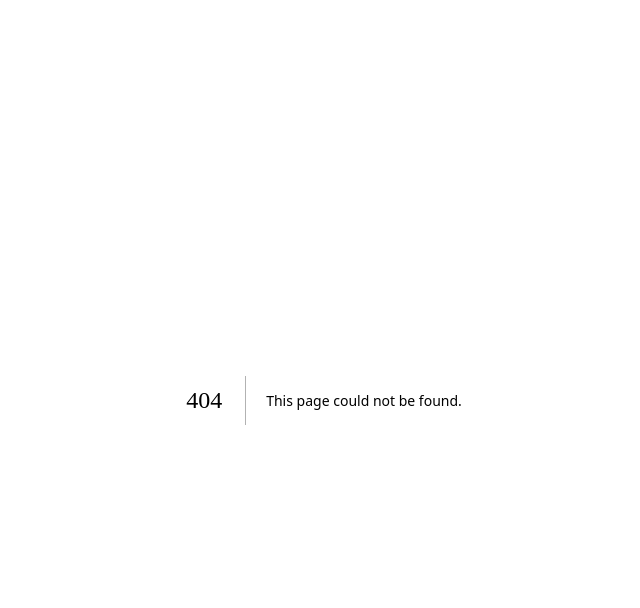
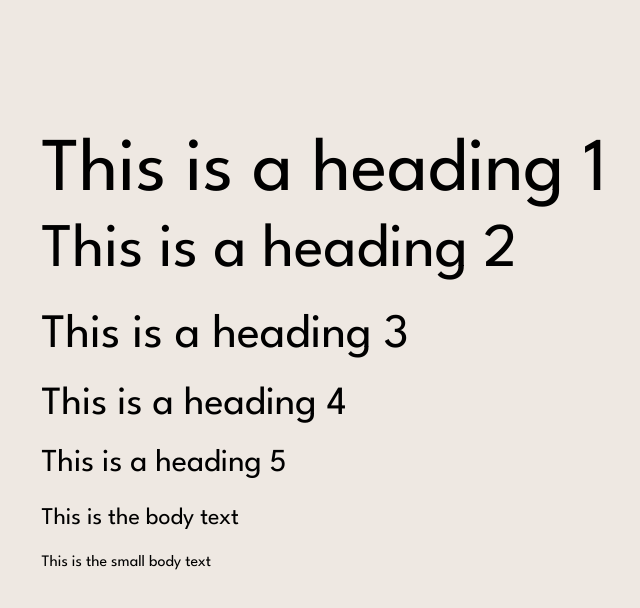
Before and after one commit to JordiSuijkerbuijk/project-liana, a Next.js app: page /typography in a window 1280 px wide. Before the commit this address had no page. Shown: the top 608 px of the page, without its empty margins (316-956 px from the left). Built offline with nearby package versions, Linux system fonts and the light colour scheme.

Commit message:
Added Legue spartan typography

```diff
--- a/app/globals.css
+++ b/app/globals.css
@@ -2,16 +2,49 @@
 @tailwind components;
 @tailwind utilities;
 
-@font-face {
-  font-family: 'ppmori-regular';
-  src: url('../public/fonts/ppmori-regular.woff2') format('woff2'),
-    url('../public/fonts/ppmori-regular.woff') format('woff');
-  font-weight: normal;
-  font-style: normal;
+:root {
+  --background-color: #eee8e2;
+
+  --heading-1: 3rem;
+  --heading-1-line-height: 3.5rem;
+  --heading-2: 2.5rem;
+  --heading-2-line-height: 1.3;
+  --heading-3: 2rem;
+  --heading-3-line-height: 1.3;
+  --heading-4: 1.5rem;
+  --heading-4-line-height: 1.3;
+  --heading-5: 1.25rem;
+  --heading-5-line-height: 1.3;
+
+  --body-text: 1rem;
+  --body-text-line-height: 1.75;
+
+  --small-body-text: 0.875rem;
+  --small-body-text-line-height: 1.75;
 }
 
-:root {
-  --background-color: #EEE8E2;
+@media only screen and (min-width: 768px) {
+  :root {
+    --heading-1: 3.875rem;
+    --heading-2: 3rem;
+    --heading-3: 2.5rem;
+    --heading-4: 2rem;
+    --heading-5: 1.5rem;
+    --body-text: 1.25rem;
+    --small-body-text: 1rem;
+  }
+}
+
+@media only screen and (min-width: 1024px) {
+  :root {
+    --heading-1: 4.75rem;
+    --heading-2: 3.875rem;
+    --heading-3: 3rem;
+    --heading-4: 2.5rem;
+    --heading-5: 2rem;
+    --body-text: 1.5rem;
+    --small-body-text: 1.25rem;
+  }
 }
 
 @media (prefers-reduced-motion: no-preference) {
@@ -22,15 +55,11 @@
 
 @media (prefers-color-scheme: dark) {
   :root {
-    --background-color: #EEE8E2;
+    --background-color: #eee8e2;
   }
 }
 
 body {
-  background-color: var( --background-color);
+  background-color: var(--background-color);
   transition: 0.6s ease-in-out;
 }
-
-h1 {
-  font-family: 'whyte';
-}
--- a/app/layout.tsx
+++ b/app/layout.tsx
@@ -1,8 +1,13 @@
-import { Inter } from "next/font/google";
 import LenisInstantiator from "./components/LenisInstantiator";
 import "./globals.css";
 
-const inter = Inter({ subsets: ["latin"] });
+import { League_Spartan } from "next/font/google";
+import "./globals.css";
+
+const leagueSpartan = League_Spartan({
+  weight: ["100", "400", "600", "900"],
+  subsets: ["latin"],
+});
 
 export const metadata = {
   title: "Create Next App",
@@ -17,7 +22,7 @@ export default function RootLayout({
   return (
     <html lang="en">
       <LenisInstantiator>
-        <body className={inter.className}>{children}</body>
+        <body className={leagueSpartan.className}>{children}</body>
       </LenisInstantiator>
     </html>
   );
--- /dev/null
+++ b/app/typography/page.tsx
@@ -0,0 +1,19 @@
+import Container from "@/app/components/Container";
+
+export default function Typography() {
+  return (
+    <section className="py-36">
+      <Container className="flex justify-center">
+        <div className="flex flex-col gap-y-3">
+          <h1 className="text-heading-1">This is a heading 1</h1>
+          <h2 className="text-heading-2">This is a heading 2</h2>
+          <h3 className="text-heading-3">This is a heading 3</h3>
+          <h4 className="text-heading-4">This is a heading 4</h4>
+          <h5 className="text-heading-5">This is a heading 5</h5>
+          <p className="text-body">This is the body text</p>
+          <p className="text-small-body">This is the small body text</p>
+        </div>
+      </Container>
+    </section>
+  );
+}
--- a/tailwind.config.js
+++ b/tailwind.config.js
@@ -8,7 +8,7 @@ module.exports = {
   ],
   theme: {
     fontFamily: {
-      'ppmori-regular': 'ppmori-regular',
+      "ppmori-regular": "ppmori-regular",
     },
     extend: {
       backgroundImage: {
@@ -16,6 +16,18 @@ module.exports = {
         "gradient-conic":
           "conic-gradient(from 180deg at 50% 50%, var(--tw-gradient-stops))",
       },
+      fontSize: {
+        "heading-1": ["var(--heading-1)", "var(--heading-1-line-height)"],
+        "heading-2": ["var(--heading-2)", "var(--heading-2-line-height)"],
+        "heading-3": ["var(--heading-3)", "var(--heading-3-line-height)"],
+        "heading-4": ["var(--heading-4)", "var(--heading-4-line-height)"],
+        "heading-5": ["var(--heading-5)", "var(--heading-5-line-height)"],
+        body: ["var(--body-text)", "var(--body-text-line-height)"],
+        "small-body": [
+          "var(--tiny-body-text)",
+          "var(--tiny-body-text-line-height)",
+        ],
+      },
     },
   },
   plugins: [],
```
Also changed, not shown: public/fonts/ppmori-regular.woff (deleted), public/fonts/ppmori-regular.woff2 (deleted).
